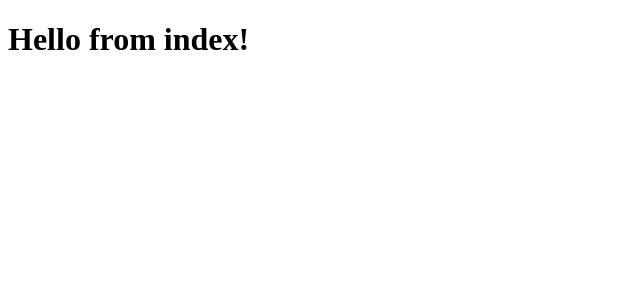
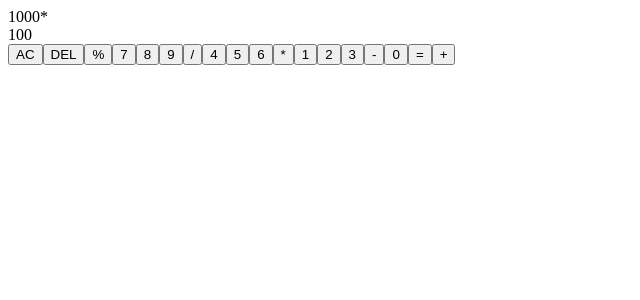
Before and after one commit to eternalbeginner/react-calculator, a React (Vite) app: page / in a window 1280 px wide. Shown: the top 300 px of the page, without its empty margins (0-640 px from the left). Built offline with nearby package versions, Linux system fonts and the light colour scheme.

Commit message:
Base HTML structure

```diff
--- /dev/null
+++ b/src/App.jsx
@@ -0,0 +1,35 @@
+function App() {
+	return (
+		<section className="calc">
+			<div className="calc__display">
+				<div className="display__saved">
+					<span className="saved__num">1000</span>
+					<span className="saved__operand">*</span>
+				</div>
+				<div className="display_current">100</div>
+			</div>
+			<div className="calc__cta">
+				<button className="cta__button">AC</button>
+				<button className="cta__button">DEL</button>
+				<button className="cta__button">%</button>
+				<button className="cta__button">7</button>
+				<button className="cta__button">8</button>
+				<button className="cta__button">9</button>
+				<button className="cta__button">/</button>
+				<button className="cta__button">4</button>
+				<button className="cta__button">5</button>
+				<button className="cta__button">6</button>
+				<button className="cta__button">*</button>
+				<button className="cta__button">1</button>
+				<button className="cta__button">2</button>
+				<button className="cta__button">3</button>
+				<button className="cta__button">-</button>
+				<button className="cta__button">0</button>
+				<button className="cta__button">=</button>
+				<button className="cta__button">+</button>
+			</div>
+		</section>
+	);
+}
+
+export default App;
--- a/src/index.jsx
+++ b/src/index.jsx
@@ -1,9 +1,11 @@
 import { StrictMode } from 'react';
 import { render } from 'react-dom';
 
+import App from './App';
+
 render(
 	<StrictMode>
-		<h1>Hello from index!</h1>
+		<App />
 	</StrictMode>,
 	document.getElementById('root'),
 );
```
